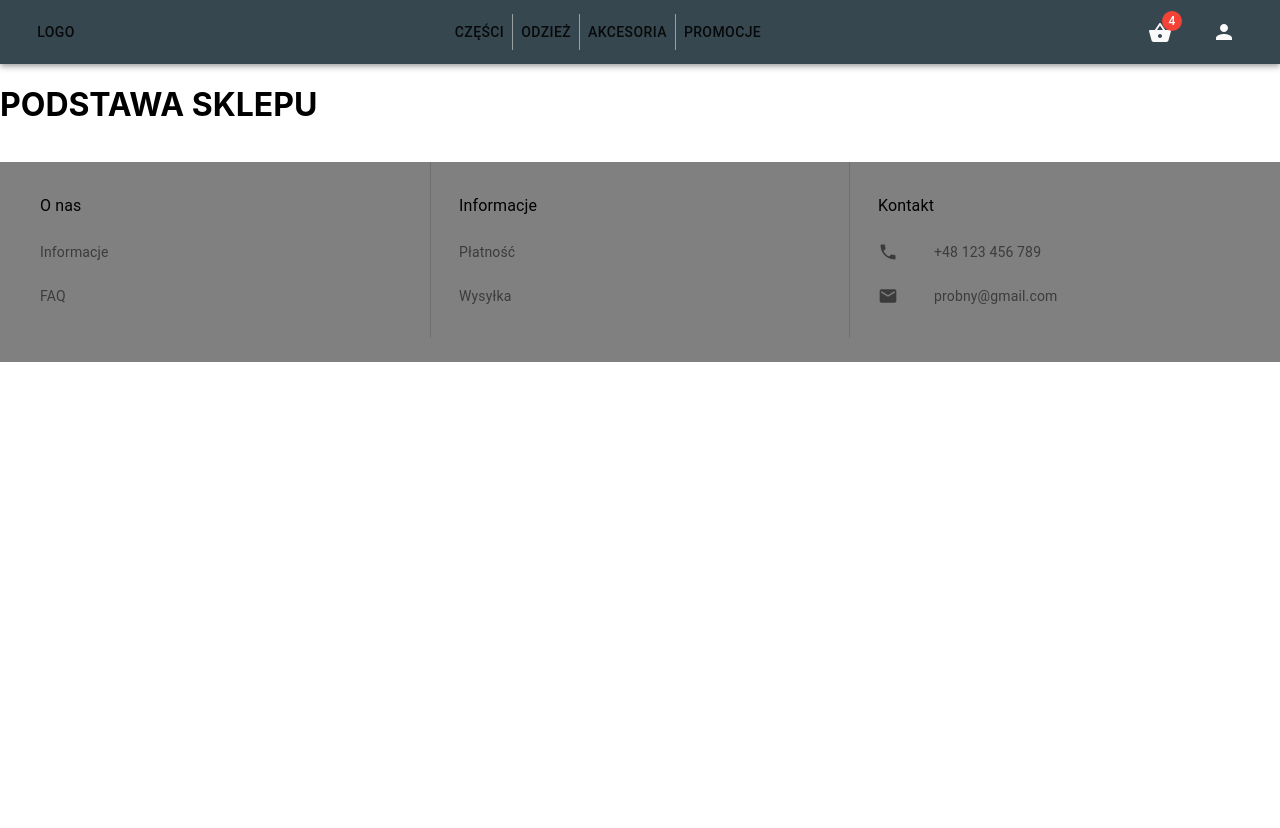
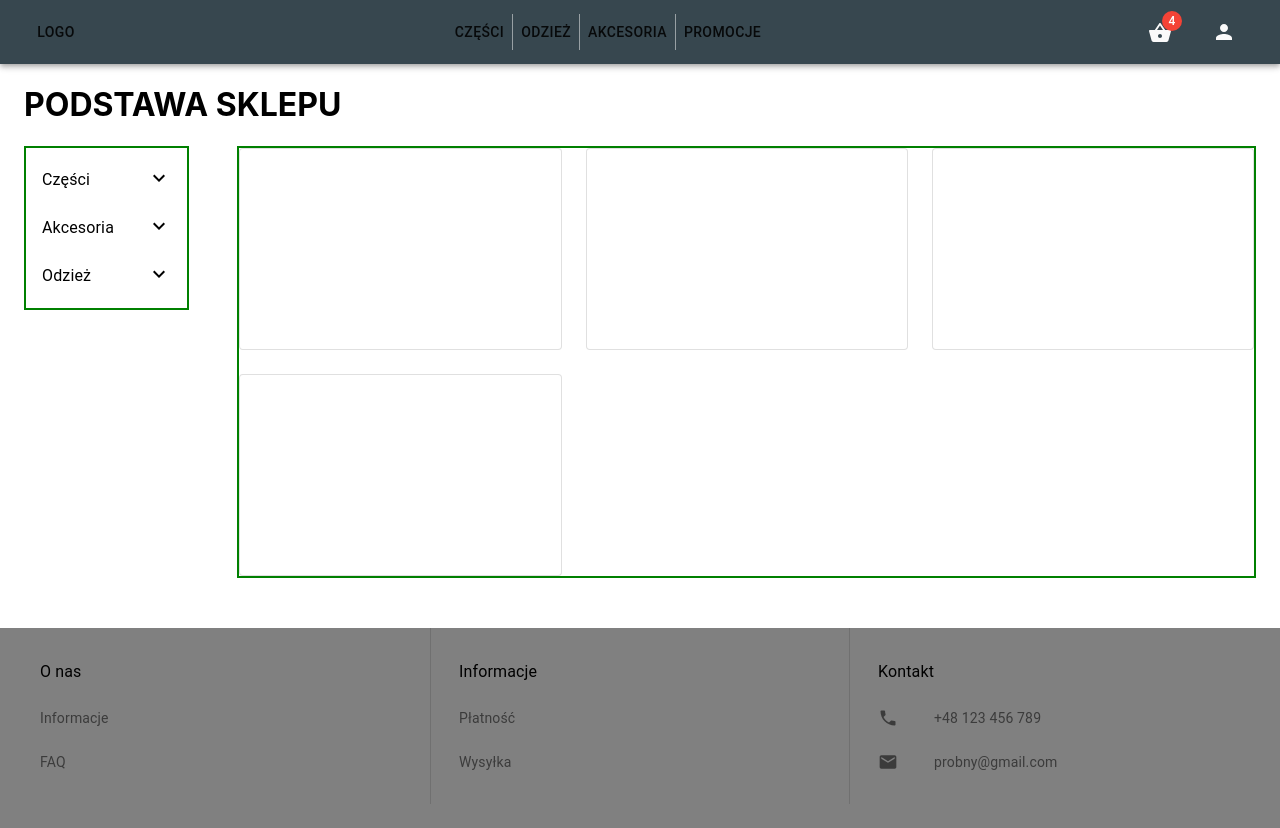
Before and after one commit to Bednar22/Inzynierka, a React (Create React App) app in the folder client/: page /shop in a window 1280 px wide. Before the commit the page ends 800 px from the top, so only its background shows below. Built offline with nearby package versions, Linux system fonts and the light colour scheme.

Commit message:
folder structure change, added basic filter

```diff
--- a/client/src/App.css
+++ b/client/src/App.css
@@ -1,5 +1,9 @@
 .App {
   text-align: center;
+}
+
+.bord {
+  border: 2px solid green;
 }
 
 .footer {
--- a/client/src/App.js
+++ b/client/src/App.js
@@ -4,13 +4,14 @@ import { BrowserRouter, Switch, Route } from 'react-router-dom'
 //material-ui
 import {ThemeProvider, createMuiTheme} from '@material-ui/core/styles'
 //components
-import Navbar from './components/navbar.component'
-import Homepage from './components/homepage'
-import LoginForm from './components/loginForm';
-import Register from './components/register'
-import Footer from './components/footer'
+import Navbar from './components/layout/navbar.component'
+import Homepage from './components/homepage/homepage'
+import LoginForm from './components/signing/loginForm';
+import Register from './components/signing/register'
+import Footer from './components/layout/footer'
 import ShoppingCart from './components/shoppingCart'
-import Shop from './components/shop'
+import Shop from './components/shopItems/shop'
+import { Container } from '@material-ui/core';
 const theme = createMuiTheme({
    palette: {
      primary: {
@@ -30,6 +31,7 @@ function App() {
     <ThemeProvider theme={theme}>
     <BrowserRouter>
       <Navbar></Navbar>
+      <Container maxWidth="lg">
           <Switch>
             <Route path="/users/register" component={Register} />
             <Route path="/users" component={LoginForm} />
@@ -37,7 +39,8 @@ function App() {
             <Route path='/shop' component={Shop} />
             <Route path='/' component={Homepage} />
           </Switch>
-          <Footer></Footer>
+      </Container>
+      <Footer></Footer>
       </BrowserRouter>
     </ThemeProvider>
     </>
--- a/client/src/components/homepage.js
+++ b/client/src/components/homepage/homepage.js
@@ -27,13 +27,7 @@ const Homepage = () => {
 
     return(
         <div style={{minHeight:500}}>
-            <form onSubmit={(event)=>handleSubmit(event)}>
-          <label>
-            Person Name:
-            <input type="text" name="name" onChange={(event)=>handleChange(event)} />
-          </label>
-          <button type="submit">Add</button>
-        </form>
+           HOMEPAGE
         </div>
     )
 
--- a/client/src/components/footer.js
+++ b/client/src/components/layout/footer.js
@@ -2,14 +2,14 @@ import React from 'react'
 import { Container, Grid, List,ListItem, ListItemText, Divider, ListItemIcon} from '@material-ui/core/';
 import PhoneIcon from '@material-ui/icons/Phone';
 import EmailIcon from '@material-ui/icons/Email';
-import "./../App.css"
+import "./../../App.css"
 
 const Footer = () => {
 
 
     return (
         <>
-         <Container className='footer'>
+         <Container className='footer' minWidth='xl'>
             <Grid container direction='row' spacing={3}>
                 <Grid item xs>
                     <List>
--- a/client/src/components/shop.js
+++ /dev/null
@@ -1,14 +0,0 @@
-import React from 'react'
-
-const Shop = () => {
-
-    return (
-        <>
-           <h1>
-               PODSTAWA SKLEPU
-           </h1>
-        </>
-    )
-}
-
-export default Shop;
--- /dev/null
+++ b/client/src/components/shopItems/filter.js
@@ -0,0 +1,108 @@
+import React, {useState} from 'react'
+import Container from '@material-ui/core/Container';
+import List from '@material-ui/core/List';
+import ListItem from '@material-ui/core/ListItem';
+import ListItemIcon from '@material-ui/core/ListItemIcon';
+import ListItemText from '@material-ui/core/ListItemText';
+import Collapse from '@material-ui/core/Collapse';
+import ExpandLess from '@material-ui/icons/ExpandLess';
+import ExpandMore from '@material-ui/icons/ExpandMore';
+import ListItemSecondaryAction from '@material-ui/core/ListItemSecondaryAction';
+import Typography from '@material-ui/core/Typography'
+
+const Filter = () => {
+
+    const [openCzesci, setOpenCzesci] = useState(false);
+    const [openAkcesoria, setOpenAkcesoria] = useState(false)
+    const [openOdziez, setOpenOdziez] = useState(false)
+
+    const handleClickCzesci = () => {
+      setOpenCzesci(prevOpenCzesci=>!prevOpenCzesci);
+    };
+
+    const handleClickAkcesoria = () => {
+        setOpenAkcesoria(prevOpenAkcesoria=>!prevOpenAkcesoria);
+      };
+
+      const handleClickOdziez = () => {
+        setOpenOdziez(prevOpenOdziez=>!prevOpenOdziez);
+      };
+
+    return (
+        <>
+           <List style={{maxWidth:200}}>
+            <ListItem button >
+            <ListItemText primary="Części" />
+
+        <ListItemSecondaryAction>
+        {openCzesci ? <ExpandLess edge='end' onClick={handleClickCzesci}/> : <ExpandMore edge='end' onClick={handleClickCzesci}/>}
+        </ListItemSecondaryAction>
+      </ListItem>
+      <Collapse in={openCzesci} timeout='0' unmountOnExit>
+        <List component="div" disablePadding>
+          <ListItem button >
+            <ListItemText primary="Klocki hamulcowe" />
+          </ListItem>
+          <ListItem button >
+            <ListItemText primary="Łańcuchy" />
+          </ListItem>
+          <ListItem button >
+            <ListItemText primary="Śrubki" />
+          </ListItem>
+        </List>
+      </Collapse>
+
+      {/* druga czesc */}
+      <ListItem button >
+            <ListItemText primary="Akcesoria" />
+
+        <ListItemSecondaryAction>
+        {openAkcesoria ? <ExpandLess edge='end' onClick={handleClickAkcesoria}/> : <ExpandMore edge='end' onClick={handleClickAkcesoria}/>}
+        </ListItemSecondaryAction>
+      </ListItem>
+      <Collapse in={openAkcesoria} timeout='0' unmountOnExit>
+        <List component="div" disablePadding>
+          <ListItem button >
+            {/* <ListItemText primary="Mleko" /> */}
+            <Typography noWrap>Hahahhahahasasaasasas    </Typography>
+          </ListItem>
+          <ListItem button >
+            <ListItemText primary="Taśma" />
+          </ListItem>
+          <ListItem button >
+            <ListItemText primary="Blokady" />
+          </ListItem>
+        </List>
+      </Collapse>
+
+
+      {/* trzecia czesc */}
+      <ListItem button >
+            <ListItemText primary="Odzież" />
+
+        <ListItemSecondaryAction>
+        {openOdziez ? <ExpandLess edge='end' onClick={handleClickOdziez}/> : <ExpandMore edge='end' onClick={handleClickOdziez}/>}
+        </ListItemSecondaryAction>
+      </ListItem>
+      <Collapse in={openOdziez} timeout='0' unmountOnExit>
+        <List component="div" disablePadding>
+          <ListItem button >
+            <ListItemText primary="Koszulki" />
+          </ListItem>
+          <ListItem button >
+            <ListItemText primary="Spodenki" />
+          </ListItem>
+          <ListItem button >
+            <ListItemText primary="Skarpety" />
+          </ListItem>
+        </List>
+      </Collapse>
+
+      {/* koniec */}
+    </List>
+
+        </>
+    )
+}
+
+export default Filter
--- /dev/null
+++ b/client/src/components/shopItems/shop.js
@@ -0,0 +1,47 @@
+import React from 'react'
+import Filter from './filter'
+import Box from'@material-ui/core/Box'
+import Grid from '@material-ui/core/Grid'
+import Card from '@material-ui/core/Card'
+import Paper from '@material-ui/core/Paper';
+
+import "./../../App.css"
+const Shop = () => {
+
+    return (
+        <>
+             <h1>
+               PODSTAWA SKLEPU
+           </h1>
+            <Grid container spacing={6}>
+
+           <Grid item xs={2}>
+           <Box className='bord'>
+            <Filter></Filter>
+           </Box>
+            </Grid>
+            <Grid item xs={10} xl={8}>
+            <Box className='bord'>
+                <Grid container spacing={3}>
+                <Grid item xs={4}>
+                <Paper variant="outlined" style={{height:200}}></Paper>
+                </Grid>
+                <Grid item xs={4}>
+                <Paper variant="outlined" style={{height:200}}></Paper>
+                </Grid>
+                <Grid item xs={4}>
+                <Paper variant="outlined" style={{height:200}}></Paper>
+                </Grid>
+                <Grid item xs={4}>
+                <Paper variant="outlined" style={{height:200}}></Paper>
+                </Grid>
+                </Grid>
+            </Box>
+            </Grid>
+           </Grid> {/* koniec grid conteinera */}
+
+          </>
+    )
+}
+
+export default Shop;
--- a/client/src/components/loginForm.js
+++ b/client/src/components/signing/loginForm.js
@@ -1,5 +1,5 @@
 import React, {useState} from 'react'
-import '../App.css'
+import '../../App.css'
 import axios from 'axios'
 
 //material ui imports
```
Also changed, not shown: client/src/components/layout/navbar.component.js (renamed from client/src/components/navbar.component.js), client/src/components/signing/register.js (renamed from client/src/components/register.js).
